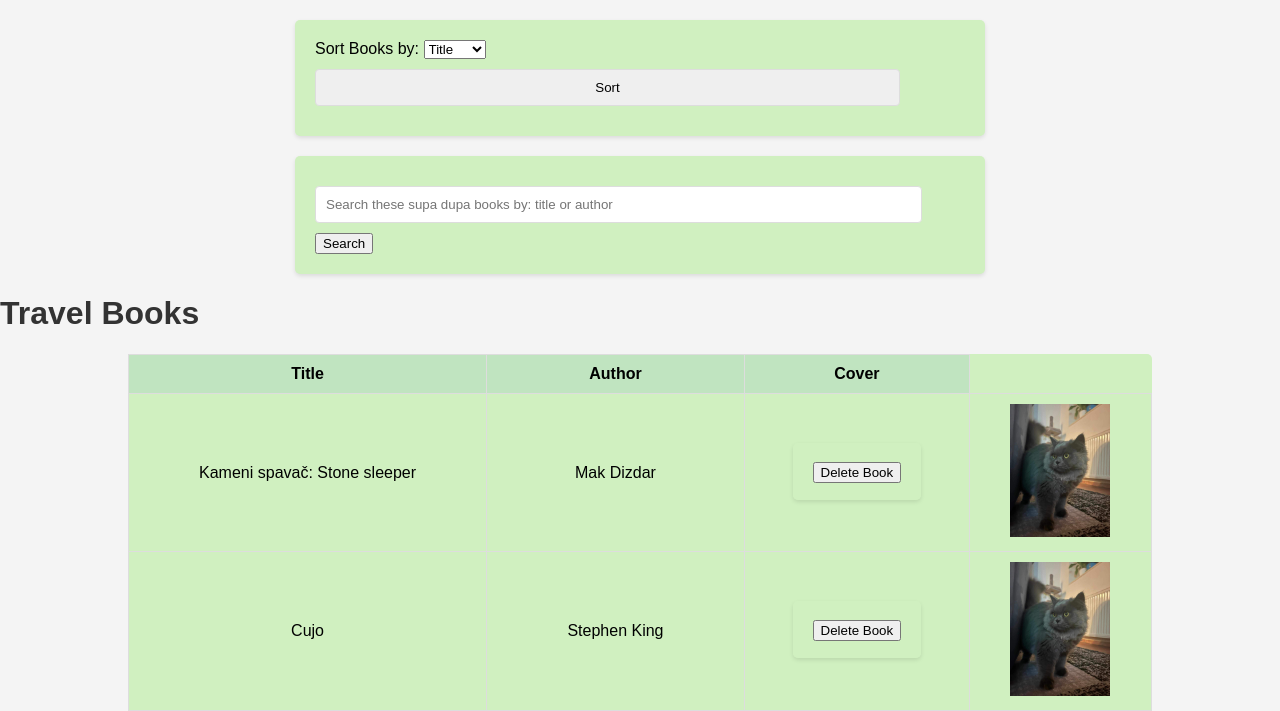
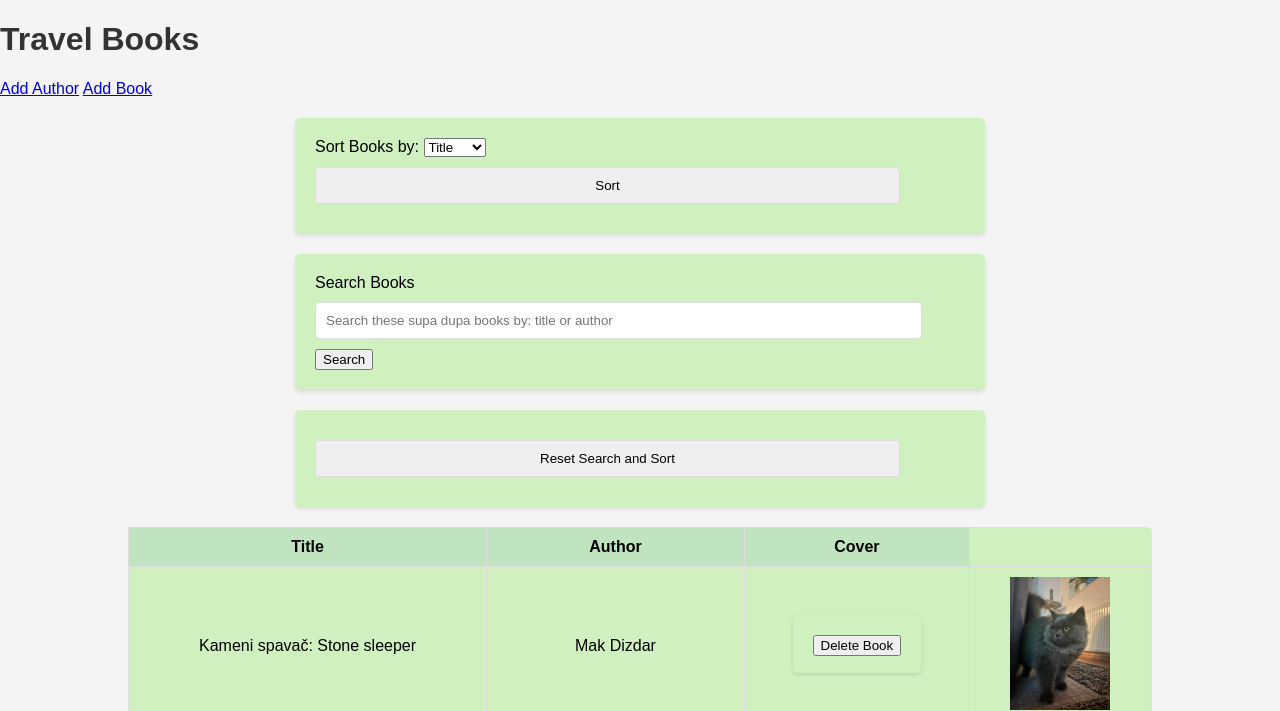
Before and after one commit to EdinaAdzem/BookAlchemy, a Flask app: page /sort_books in a window 1280 px wide. Shown: the top 711 px of the page. Run offline with Flask 3, Linux system fonts and the light colour scheme; data that the repository does not hold is empty.

Commit message:
updated the add_book route to exclude the api, updated the delete_book route to add a user confirmation to delete a book and added navigation to all pages

```diff
--- a/app.py
+++ b/app.py
@@ -15,8 +15,8 @@ flask run
 app = Flask(__name__)
 
 # Define the OMDB API URL and key
-URL_API = "http://www.omdbapi.com/"
-API_KEY = "c3bb5c1c"
+# URL_API = "http://www.omdbapi.com/"
+# API_KEY = "c3bb5c1c"
 
 # Configure the SQLite database URI
 basedir = os.path.abspath(os.path.dirname(__file__))
@@ -37,20 +37,14 @@ def home():
     """Home route function that handles the query and api calls to get the books info """
     books = Book.query.all()  # Query all books from the database
 
-    # Prepare a list of books with cover images from OMDB API
+    # remove the api call
     books_with_covers = []
     for book in books:
-        response = requests.get(f'{URL_API}?apikey={API_KEY}&t={book.title}')
-        if response.status_code == 200:
-            data = response.json()
-            cover_url = data.get('Poster', 'static/default_image.jpg')
-        else:
-            cover_url = 'static/efault_image.jpg'
         books_with_covers.append({
             'id': book.id,
             'title': book.title,
             'author': book.author.name,
-            'cover': cover_url
+            'cover': 'static/default_image.jpg'
         })
 
     return render_template('home.html', books=books_with_covers)
@@ -86,6 +80,7 @@ def add_book():
     if request.method == 'POST':
         title = request.form['title']
         author_id = request.form['author_id']
+        isbn = request.form.get('isbn')#add to handle the isbn
         new_book = Book(title=title, author_id=author_id)
         try:
             db.session.add(new_book)
@@ -113,13 +108,9 @@ def sort_books():
         books = Book.query.all()
 
     books_with_covers = []
+
     for book in books:
-        response = requests.get(f'{URL_API}?apikey={API_KEY}&t={book.title}')
-        if response.status_code == 200:
-            data = response.json()
-            cover_url = data.get('Poster', 'static/default_image.jpg')
-        else:
-            cover_url = 'static/default_image.jpg'
+        cover_url = 'static/default_image.jpg'
 
         books_with_covers.append({
             'id': book.id,
@@ -145,12 +136,8 @@ def search_books():
 
     books_with_covers = []
     for book in books:
-        response = requests.get(f'{URL_API}?apikey={API_KEY}&t={book.title}')
-        if response.status_code == 200:
-            data = response.json()
-            cover_url = data.get('Poster', 'static/default_image.jpg')
-        else:
-            cover_url = 'static/default_image.jpg'
+
+        cover_url = 'static/default_image.jpg'
         books_with_covers.append({
             'id': book.id,
             'title': book.title,
--- a/static/styles.css
+++ b/static/styles.css
@@ -35,3 +35,15 @@ input[type="text"], input[type="date"], input[type="submit"] {
 .danger {
     color: red;
 }
+
+
+.flash-messages {
+    list-style-type: none;
+    padding: 0;
+}
+.flash-messages li.success {
+    color: green;
+}
+.flash-messages li.danger {
+    color: red;
+}
--- a/templates/add_author.html
+++ b/templates/add_author.html
@@ -31,6 +31,10 @@
 
         <input type="submit" value="Add Author">
     </form>
-    <a href="{{ url_for('home') }}">Navigate back to Home Page</a>
+    <!-- Navigation Links added as per review suggestions -->
+    <nav>
+        <a href="{{ url_for('home') }}">Back to Home Page</a>
+        <a href="{{ url_for('add_book') }}">Add Book</a>
+    </nav>
 </body>
 </html>
--- a/templates/home.html
+++ b/templates/home.html
@@ -6,22 +6,6 @@
     <meta name="viewport" content="width=device-width, initial-scale=1.0">
     <title>Travel Books</title>
     <link rel="stylesheet" href="{{ url_for('static', filename='styles.css') }}">
-
-    <form method="GET" action="/sort_books">
-        <label for="sort_by">Sort Books by:</label>
-        <select name="sort_by" id="sort_by">
-            <option value="title" {% if sort_by == 'title' %}selected{% endif %}>Title</option>
-            <option value="author" {% if sort_by == 'author' %}selected{% endif %}>Author</option>
-        </select>
-        <input type="submit" value="Sort">
-    </form>
-
-    <div class="search-container">
-        <form action="{{ url_for('search_books') }}" method="GET">
-            <input type="text" name="query" placeholder="Search these supa dupa books by: title or author">
-            <button type="submit">Search</button>
-        </form>
-    </div>
 
     <style>
         table {
@@ -46,8 +30,40 @@
         }
     </style>
 </head>
+
 <body>
+
     <h1>Travel Books</h1>
+     <!-- Navigation Links added as per review suggestions -->
+    <nav>
+        <a href="{{ url_for('add_author') }}">Add Author</a>
+        <a href="{{ url_for('add_book') }}">Add Book</a>
+    </nav>
+
+    <!-- sort form -->
+    <form method="GET" action="/sort_books">
+        <label for="sort_by">Sort Books by:</label>
+        <select name="sort_by" id="sort_by">
+            <option value="title" {% if sort_by == 'title' %}selected{% endif %}>Title</option>
+            <option value="author" {% if sort_by == 'author' %}selected{% endif %}>Author</option>
+        </select>
+        <input type="submit" value="Sort">
+    </form>
+
+    <!-- searching form -->
+    <div class="search-container">
+        <form action="{{ url_for('search_books') }}" method="GET">
+            <label>Search Books</label>
+            <input type="text" name="query" placeholder="Search these supa dupa books by: title or author">
+            <button type="submit">Search</button>
+        </form>
+    </div>
+
+    <!-- Reset form -->
+    <form method="GET" action="{{ url_for('home') }}">
+        <input type="submit" value="Reset Search and Sort">
+    </form>
+
     <table>
         <thead>
             <tr>
@@ -64,7 +80,7 @@
                     <td>
                         <!-- delete attampt-->
                         <form action="{{ url_for('delete_book', book_id=book.id) }}" method="POST" style="display:inline;">
-                            <button type="submit" class="btn btn-danger">Delete Book</button>
+                            <button type="submit" class="btn btn-danger" onclick="return confirmDeletion()">Delete Book</button>
                         </form>
                     </td>
                 <td>
@@ -74,5 +90,13 @@
             {% endfor %}
         </tbody>
     </table>
+    <!-- Add JavaScript code for confirmation dialog -->
+    <script>
+        function confirmDeletion() {
+            return confirm("Are you sure you want to delete this book?");
+        }
+    </script>
+
+
 </body>
 </html>
```
Also changed, not shown: templates/add_book.html (+9 -3 lines), data/library.sqlite.
